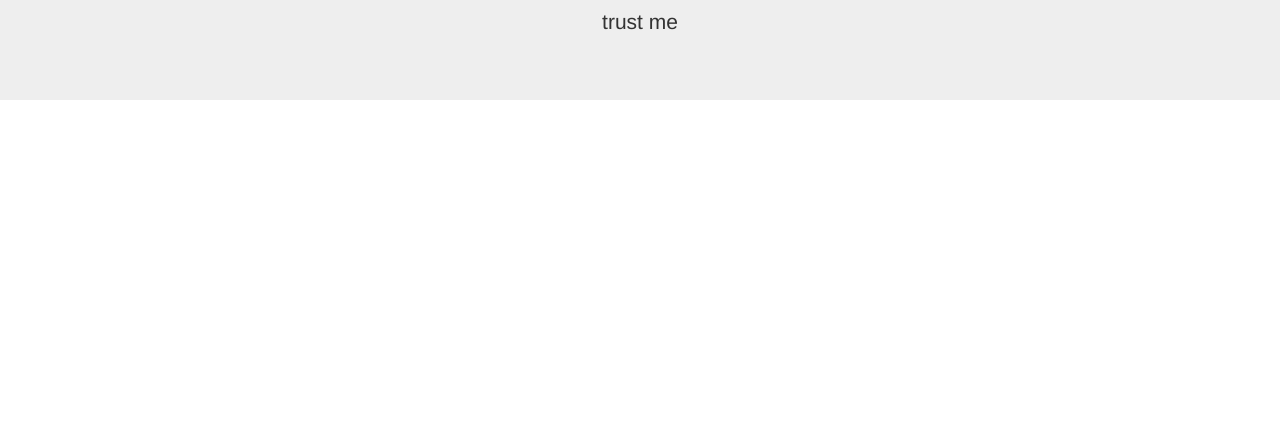
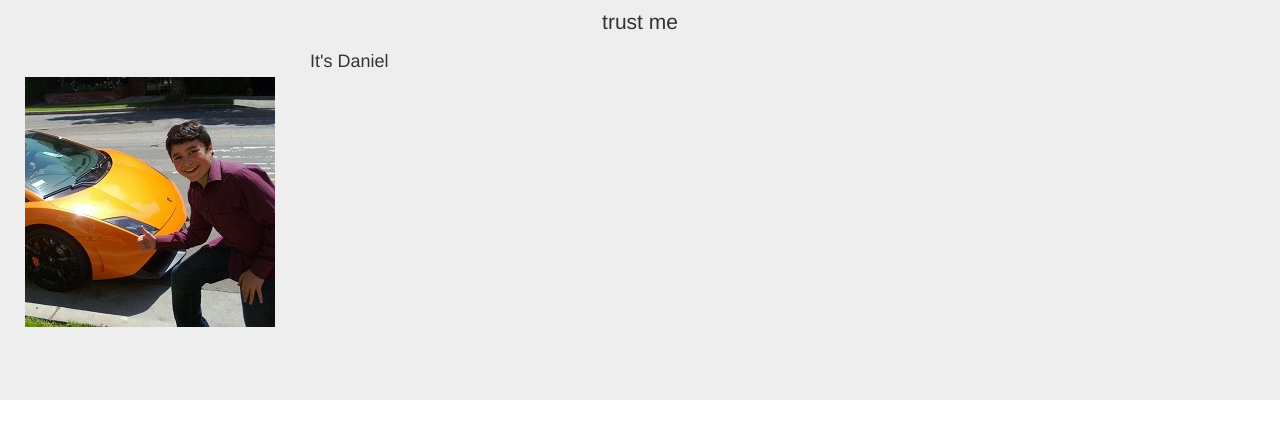
Before and after one commit to mitchell-schenk/mitchell-schenk.github.io, a plain HTML site: page index.html in a window 1280 px wide. Shown: the part 212-650 px from the top of the page. Drawn offline with nearby package versions, Linux system fonts and the light colour scheme.

Commit message:
some updates

```diff
--- a/index.html
+++ b/index.html
@@ -54,6 +54,17 @@
   		<h1 class="text-center">I'm the best</h1>
   		<p class= "text-center">trust me</p>
 
+  		<div class="media">
+  			 <div class="media-left media-middle">
+    		<a href="https://pbs.twimg.com/profile_images/378800000737194987/5a291eaac706f2cb636b5a6c172a41ed.jpeg">
+      		<img class="media-object" src="daniel.jpeg" alt="...">
+    		</a>
+  		</div>
+  <div class="media-body">
+    <h4 class="media-heading">It's Daniel</h4>
+  </div>
+</div>
+
 	</div>
     <p id="demo"></p>
     <p id="positionDemo"></p>
--- a/main.css
+++ b/main.css
@@ -33,3 +33,16 @@
   display: flex;
   align-items: center;
 }
+
+.media .pull-left {
+  margin-right: 10px;
+}
+.media .pull-right {
+  margin-left: 10px;
+}
+
+.media-object {
+
+    padding: 25px;
+
+}
```
Also changed, not shown: daniel.jpeg (added).
